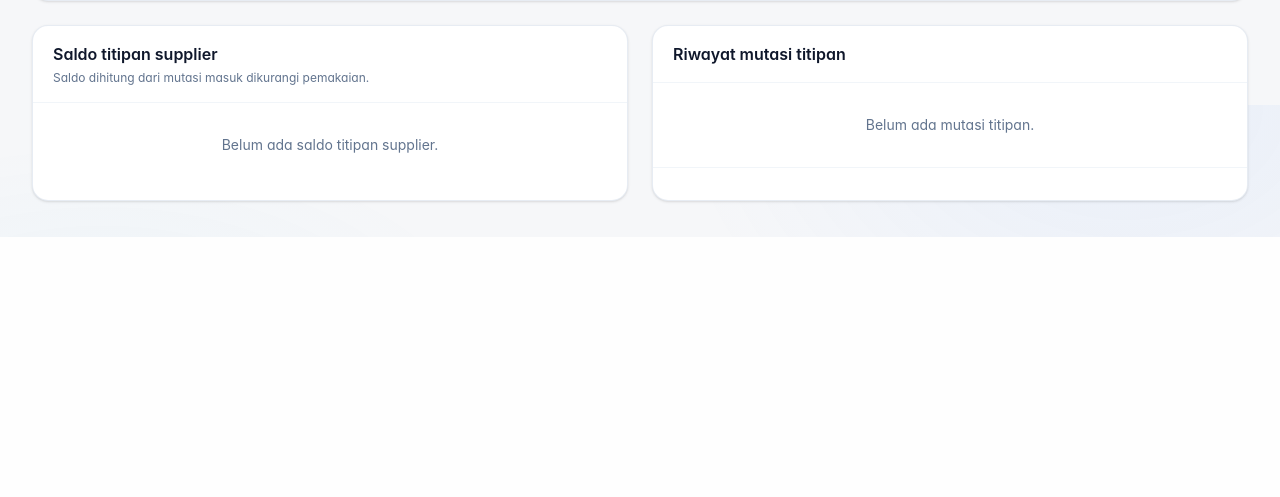
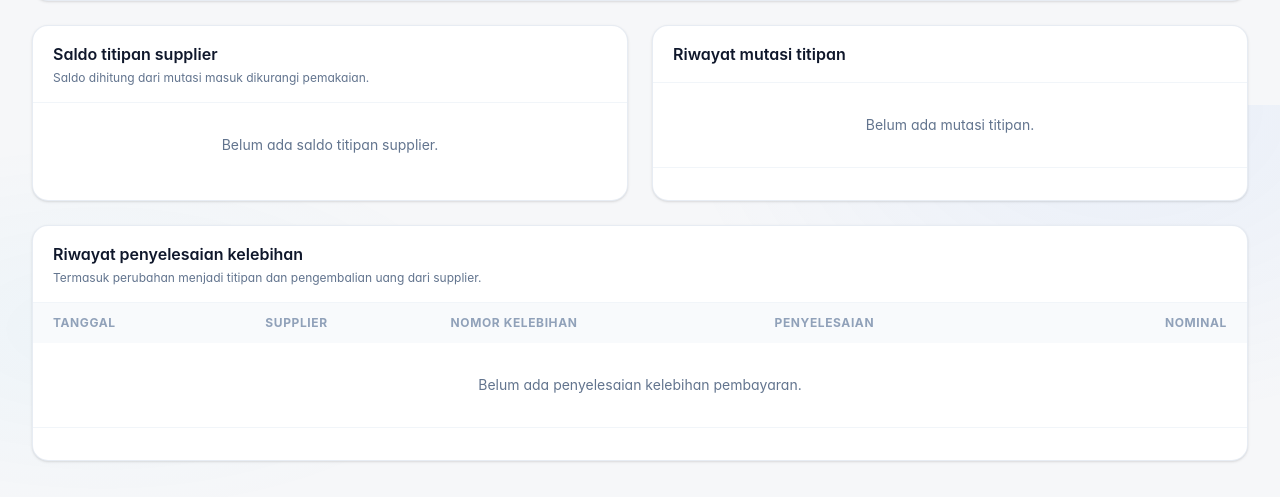
Before and after one commit to gagaspower/kasiron, a Laravel app: template resources/views/purchases/balances/index.blade.php in a window 1280 px wide. Shown: the part 695-1192 px from the top of the page. Before the commit the page ends 932 px from the top, so only its background shows below. Run offline with Laravel 12, Linux system fonts and the light colour scheme; the template is opened without the code that fills it, so the values that code supplies are empty; style sheets or scripts are compiled from the project's sources; parts of the project's set-up code (start-up, migrations or seed data) failed here and were passed over.

Commit message:
Show supplier overpayment settlement history

```diff
--- a/resources/views/purchases/balances/index.blade.php
+++ b/resources/views/purchases/balances/index.blade.php
@@ -110,4 +110,16 @@
             <div class="border-t border-slate-100 px-5 py-4">{{ $mutations->onEachSide(1)->links('vendor.pagination.kasiron') }}</div>
         </section>
     </div>
+
+    <section class="mt-6 overflow-hidden rounded-2xl border border-slate-200/80 bg-white shadow-sm">
+        <div class="border-b border-slate-100 px-5 py-4"><h2 class="font-semibold text-slate-900">Riwayat penyelesaian kelebihan</h2><p class="mt-1 text-xs text-slate-500">Termasuk perubahan menjadi titipan dan pengembalian uang dari supplier.</p></div>
+        <div class="overflow-x-auto"><table class="w-full min-w-[700px] text-left text-sm"><thead class="bg-slate-50 text-xs uppercase tracking-wider text-slate-400"><tr><th class="px-5 py-3">Tanggal</th><th class="px-3 py-3">Supplier</th><th class="px-3 py-3">Nomor kelebihan</th><th class="px-3 py-3">Penyelesaian</th><th class="px-5 py-3 text-right">Nominal</th></tr></thead><tbody class="divide-y divide-slate-100">
+            @forelse($settlements as $settlement)
+                <tr><td class="px-5 py-3 text-slate-600">{{ $settlement->tanggal?->format('d M Y') }}</td><td class="px-3 py-3 text-slate-700">{{ $settlement->kelebihan?->supplier?->nama }}</td><td class="px-3 py-3 text-slate-600">{{ $settlement->kelebihan?->nomor_kelebihan }}</td><td class="px-3 py-3"><span class="rounded-full px-2.5 py-1 text-xs font-medium {{ $settlement->jenis === 'titipan' ? 'bg-emerald-50 text-emerald-700' : 'bg-blue-50 text-blue-700' }}">{{ $settlement->jenis === 'titipan' ? 'Dijadikan titipan' : 'Dikembalikan' }}</span></td><td class="px-5 py-3 text-right font-semibold tabular-nums">Rp {{ number_format((float) $settlement->jumlah, 0, ',', '.') }}</td></tr>
+            @empty
+                <tr><td colspan="5" class="px-5 py-8 text-center text-sm text-slate-500">Belum ada penyelesaian kelebihan pembayaran.</td></tr>
+            @endforelse
+        </tbody></table></div>
+        <div class="border-t border-slate-100 px-5 py-4">{{ $settlements->onEachSide(1)->links('vendor.pagination.kasiron') }}</div>
+    </section>
 @endsection
```
